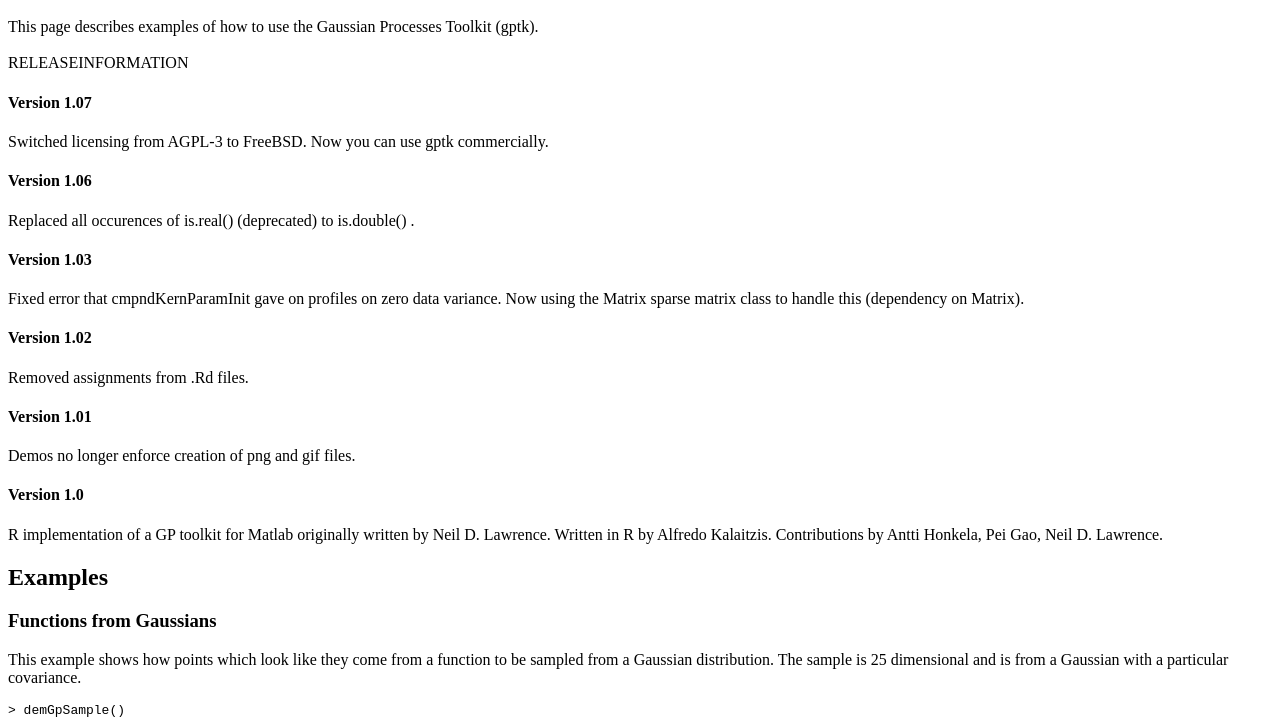
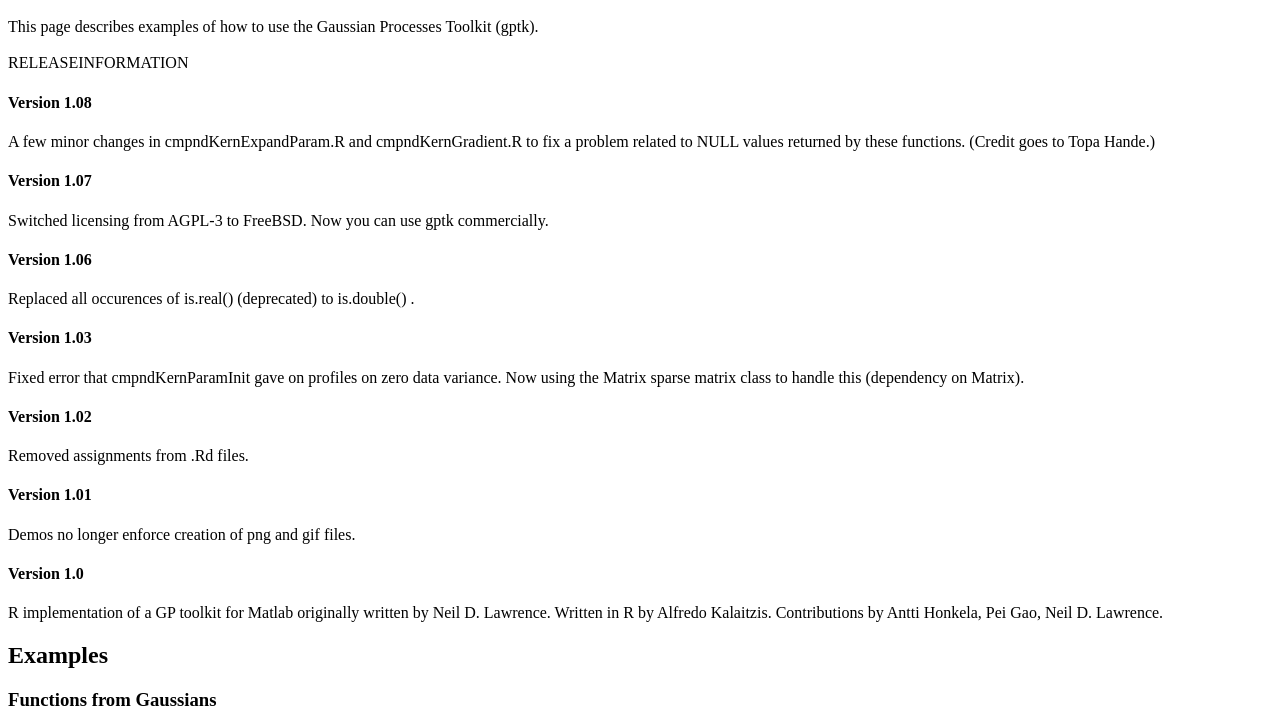
Before and after one commit to cran/gptk, a plain HTML site: page inst/doc/index.html in a window 1280 px wide. Shown: the part 48-775 px from the top of the page. Drawn offline with Linux system fonts and the light colour scheme.

Commit message:
version 1.08

```diff
--- a/inst/doc/index.html
+++ b/inst/doc/index.html
@@ -11,6 +11,10 @@ Toolkit (gptk).
 
 </br></br>
 RELEASEINFORMATION
+
+<h4>Version 1.08</h4>
+A few minor changes in cmpndKernExpandParam.R and cmpndKernGradient.R to fix a problem related to NULL values returned by these functions.
+(Credit goes to Topa Hande.)
 
 <h4>Version 1.07</h4>
 Switched licensing from AGPL-3 to FreeBSD. Now you can use gptk commercially.
```
Also changed, not shown: 5 other files.
